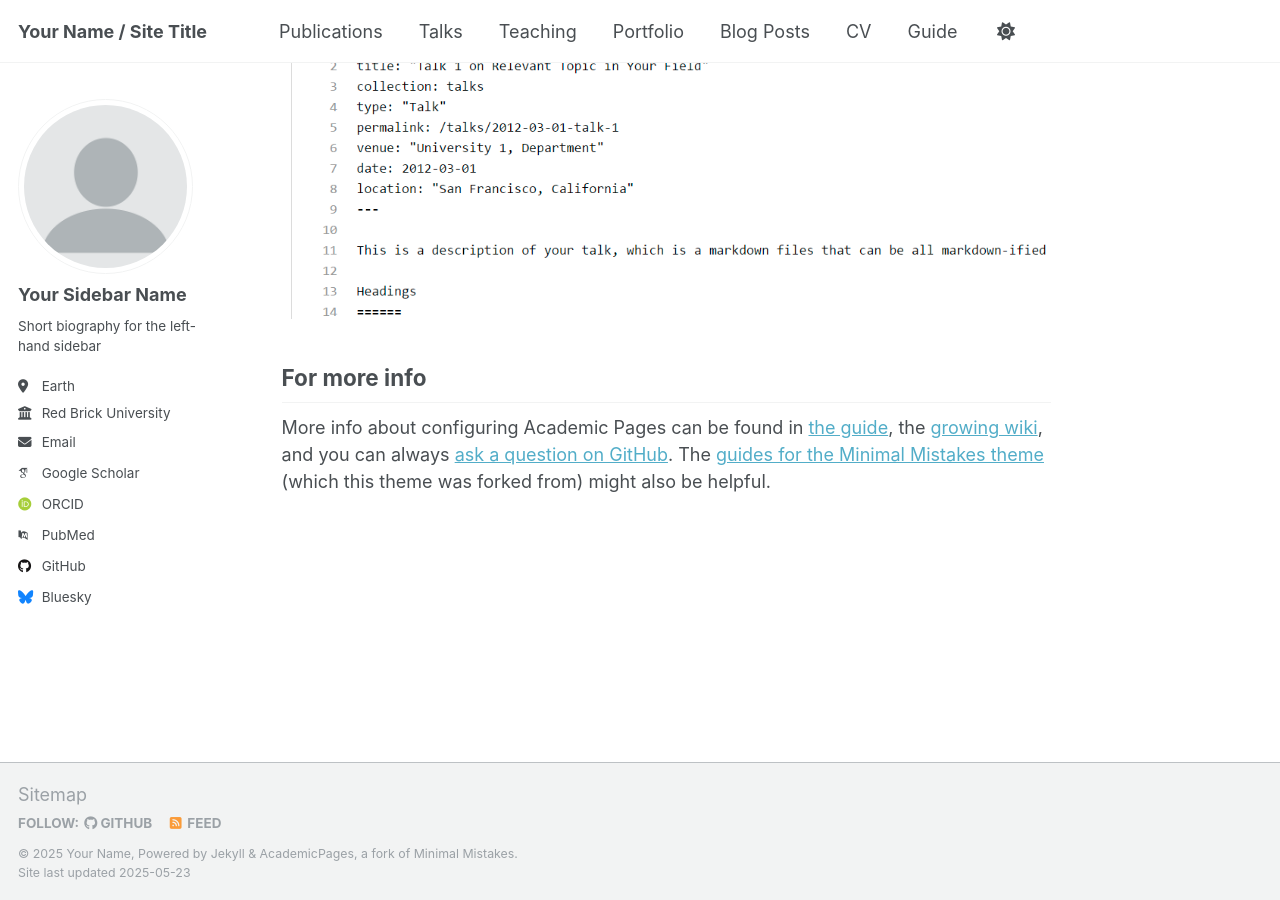
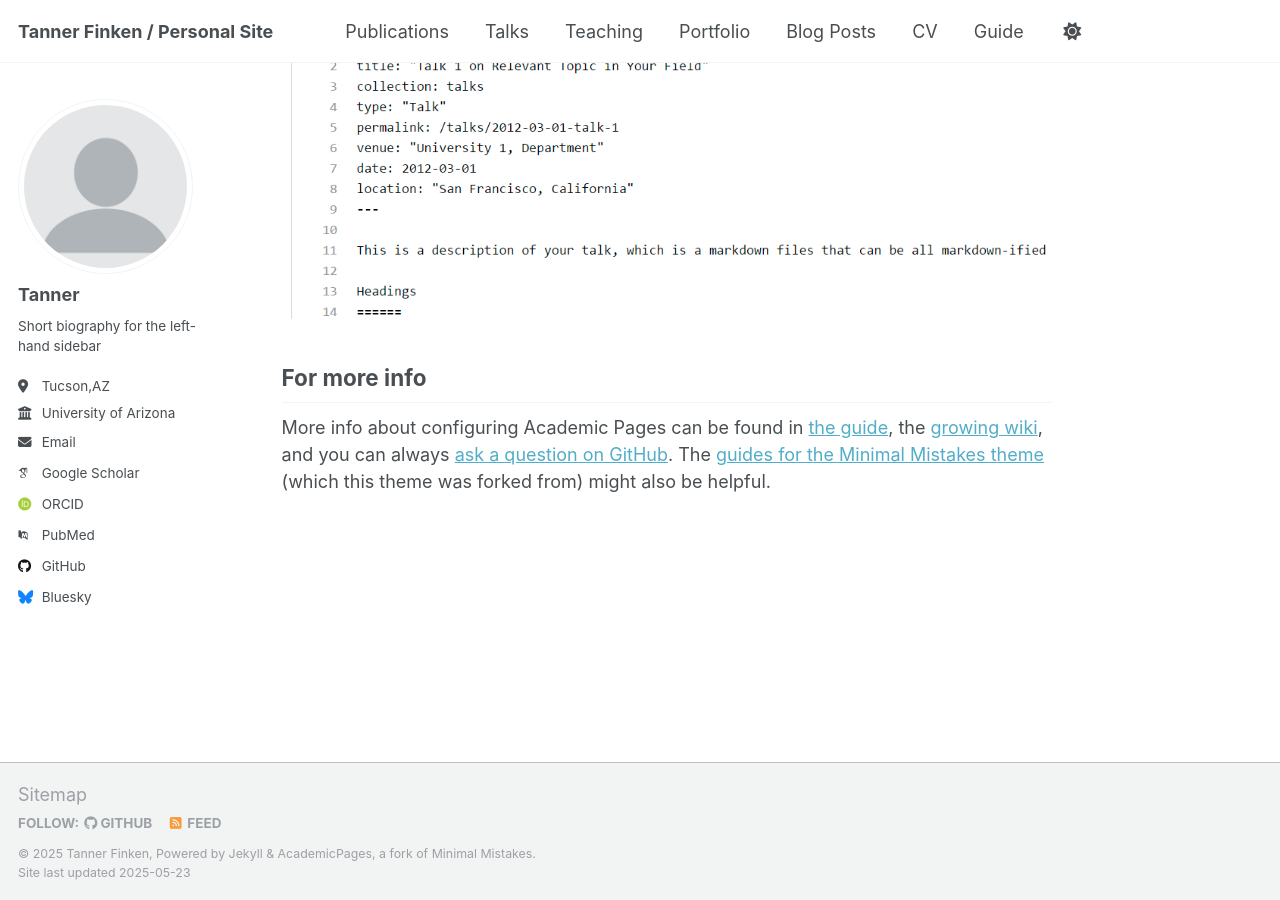
Before and after one commit to finkentA/finkentA.github.io, a Jekyll site: the page built from _pages/about.md, in a window 1280 px wide and 900 px high, scrolled down 2636 px. Built offline with Jekyll 4.4.1, drawn with Linux system fonts in a browser that asks for light colours; some web fonts are replaced.

Commit message:
Update _config.yml

```diff
--- a/_config.yml
+++ b/_config.yml
@@ -9,13 +9,13 @@
 # Basic Site Settings
 locale                   : "en-US"
 site_theme               : "default"
-title                    : "Your Name / Site Title"
+title                    : "Tanner Finken / Personal Site"
 title_separator          : "-"
-name                     : &name "Your Name"
-description              : &description "personal description"
-url                      : https://academicpages.github.io # the base hostname & protocol for your site e.g. "https://[your GitHub username].github.io" or if you already have some other page hosted on Github then use "https://[your GitHub username].github.io/[Your Repo Name]"
+name                     : &name "Tanner Finken"
+description              : &description "PhD Student and Tennis Player"
+url                      : https://finkentA.github.io # the base hostname & protocol for your site e.g. "https://[your GitHub username].github.io" or if you already have some other page hosted on Github then use "https://[your GitHub username].github.io/[Your Repo Name]"
 baseurl                  : "" # the subpath of your site, e.g. "/blog"
-repository               : "academicpages/academicpages.github.io"
+repository               : "finkentA/TannerFinken.github.io"
 
 # Site Author - The following control what appear as part of the author content on the side bar.
 #               If a field is blank the icon and link will not appear, otherwise it will be shown.
@@ -23,13 +23,13 @@
 author:
   # Biographic information
   avatar           : "profile.png"
-  name             : "Your Sidebar Name"
+  name             : "Tanner"
   pronouns         : # example: "she/her"
   bio              : "Short biography for the left-hand sidebar"
-  location         : "Earth"
-  employer         : "Red Brick University"
+  location         : "Tucson,AZ"
+  employer         : "University of Arizona"
   uri              : # URL
-  email            : "none@example.org"
+  email            : "finkent@arizona.edu"
 
   # Academic websites
   academia         : # URL
```
